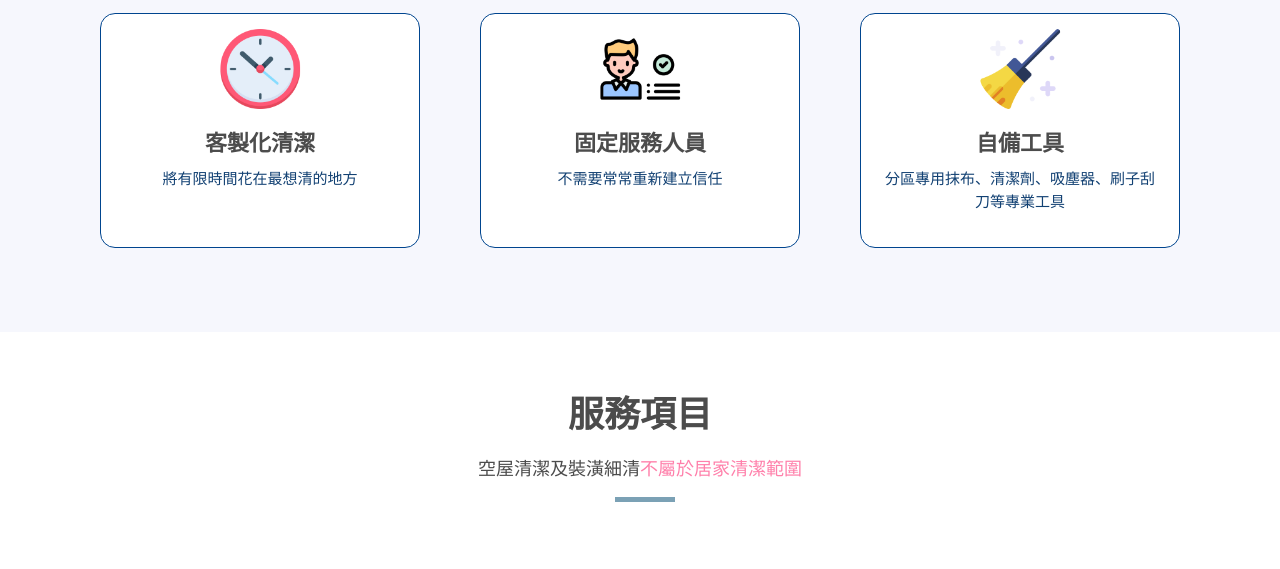
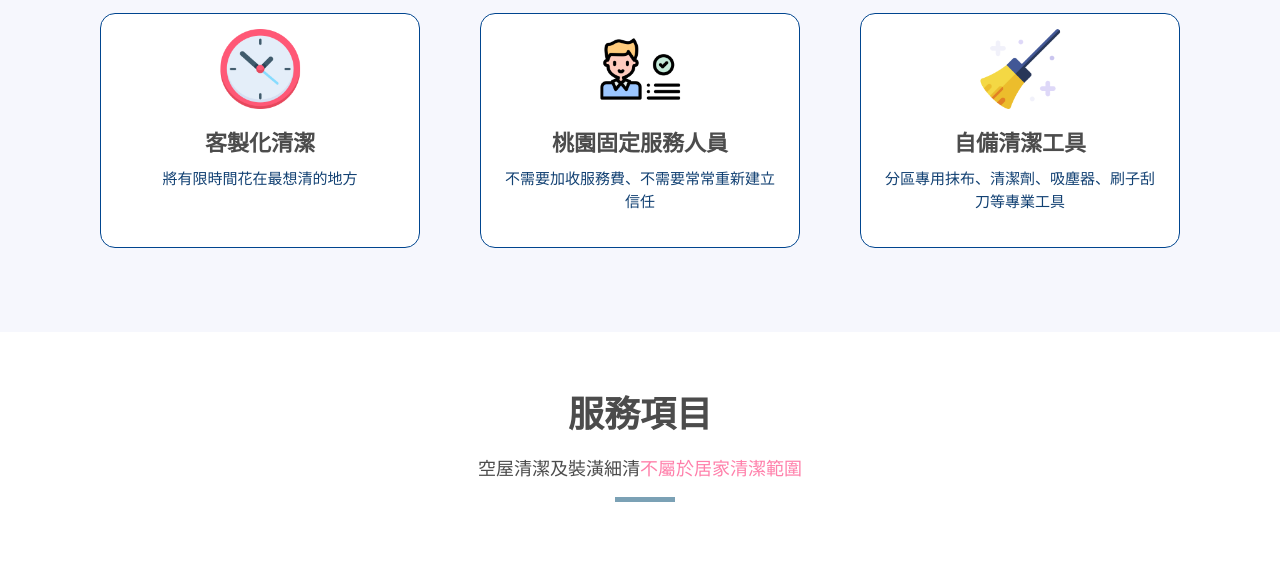
Before and after one commit to 8553367/wcat_clean, a plain HTML site: page index.html in a window 1280 px wide. Shown: the part 980-1549 px from the top of the page. Drawn offline with nearby package versions, Linux system fonts and the light colour scheme; files whose address does not match are found by name.

Commit message:
features revise

```diff
--- a/index.html
+++ b/index.html
@@ -114,8 +114,8 @@
             <div class="card wow bounceInUp">
               <img class="card-img" src="img/man.png" alt="固定服務人員">
               <div class="card-body">
-                <h5 class="card-title">固定服務人員</h5>
-                <p class="card-text">不需要常常重新建立信任</p>
+                <h5 class="card-title">桃園固定服務人員</h5>
+                <p class="card-text">不需要加收服務費、不需要常常重新建立信任</p>
               </div>
             </div>
           </div>
@@ -123,7 +123,7 @@
             <div class="card wow bounceInUp">
               <img class="card-img" src="img/clean.png" alt="自備工具">
               <div class="card-body">
-                <h5 class="card-title">自備工具</h5>
+                <h5 class="card-title">自備清潔工具</h5>
                 <p class="card-text">分區專用抹布、清潔劑、吸塵器、刷子刮刀等專業工具</p>
               </div>
             </div>
```
